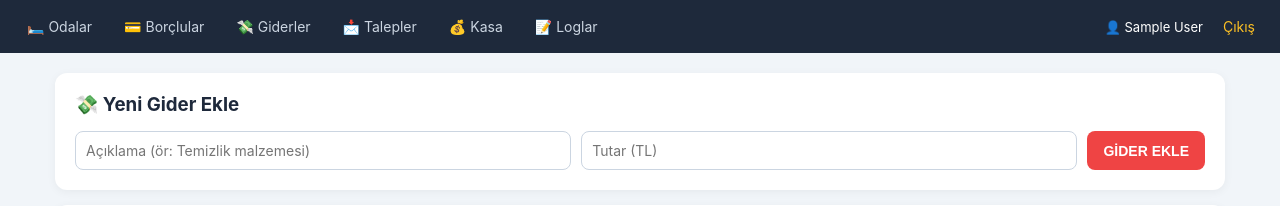
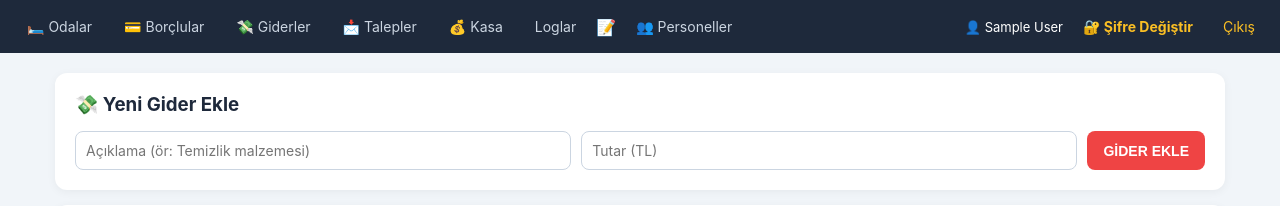
Before and after one commit to Kadirsh299/otel-kasa, a Flask app: page /giderler in a window 1280 px wide. Shown: the top 206 px of the page. Run offline with Flask 3, Linux system fonts and the light colour scheme; the visitor is signed in with stand-in values (Sample User, id 1).

Commit message:
Update base.html

```diff
--- a/templates/base.html
+++ b/templates/base.html
@@ -49,10 +49,12 @@ input:focus,select:focus{outline:2px solid #3b82f6;border-color:transparent}
 {% if current_user.role == 'admin' %}
 <a href="{{ url_for('talepler') }}">📩 Talepler</a>
 <a href="{{ url_for('kasa') }}">💰 Kasa</a>
-<a href="{{ url_for('loglar') }}">📝 Loglar</a>
+<a href="{{ url_for('loglar') }}"> Loglar</a>📝
+<a href="{{ url_for('kullanicilar') }}">👥 Personeller</a>
 {% endif %}
 <div class="kullanici">
 <span>👤 {{ current_user.full_name or current_user.username }}</span>
+  <a href="{{ url_for('sifre_degistir') }}" style="color:#fbbf24; font-weight:bold;">🔐 Şifre Değiştir</a>
 <a href="{{ url_for('logout') }}">Çıkış</a>
 </div>
 </nav>
```
